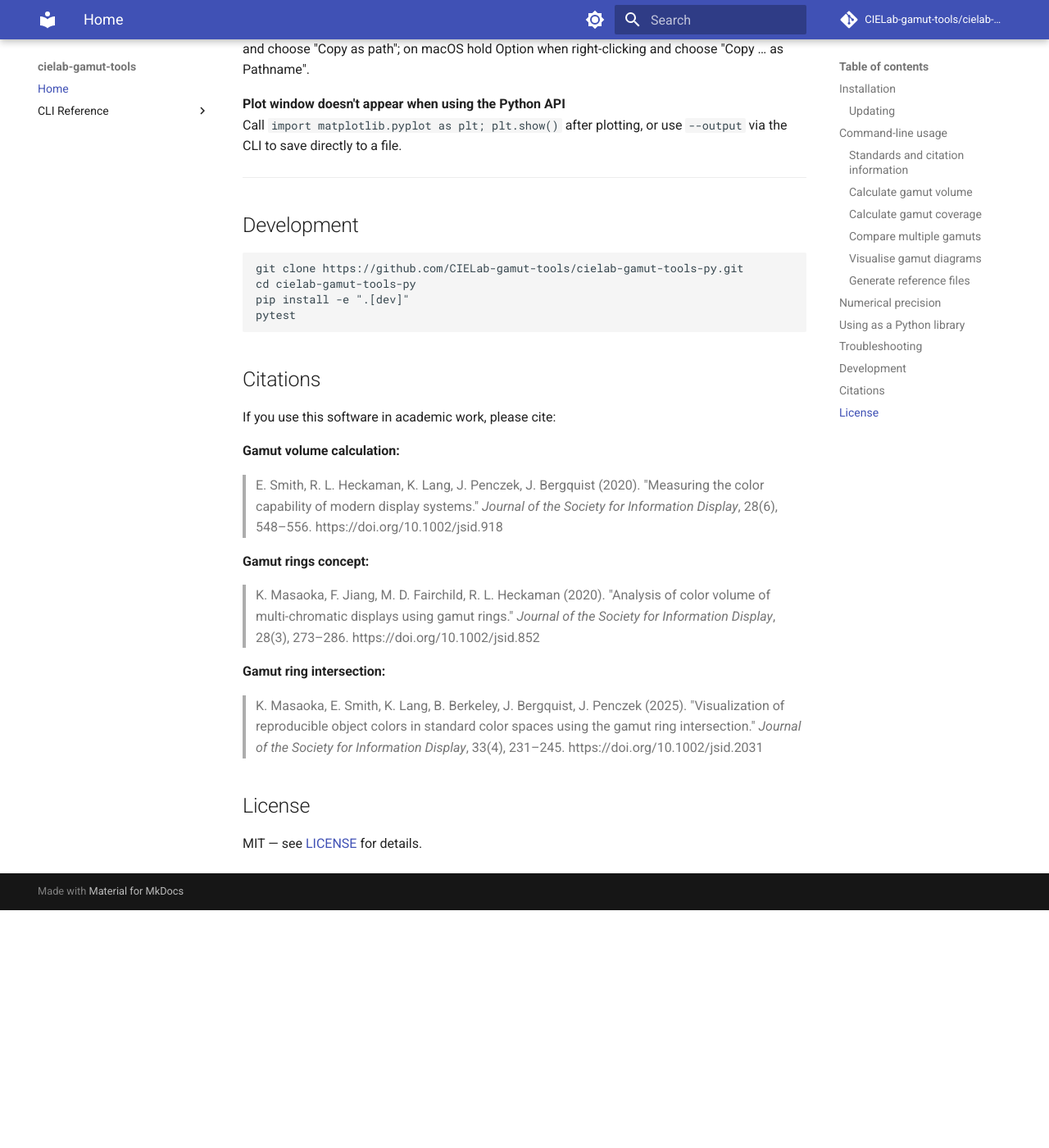
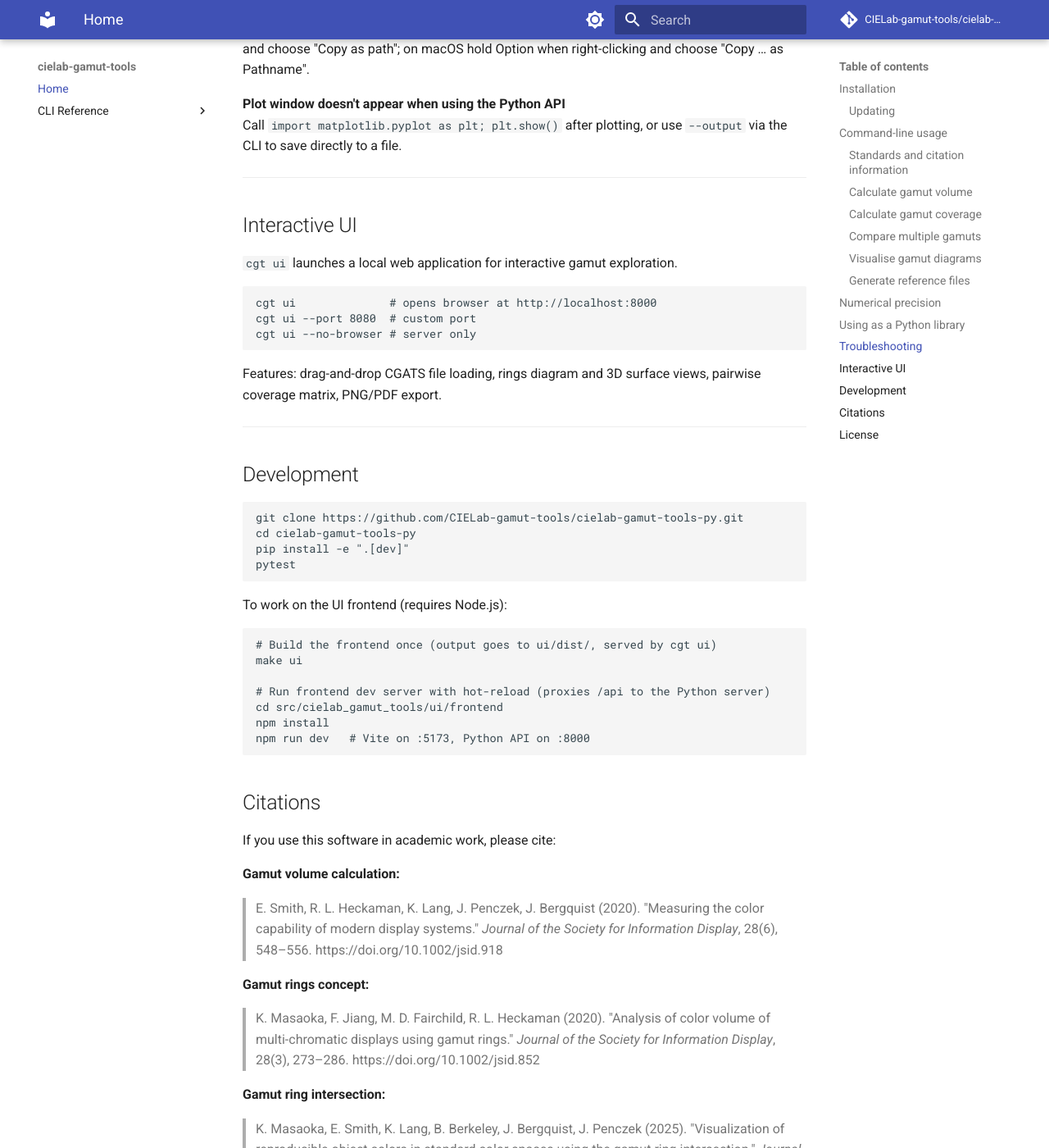
Before and after one commit to CIELab-gamut-tools/cielab-gamut-tools-py, an MkDocs documentation site: the page built from docs/index.md, in a window 1280 px wide and 1400 px high, scrolled down 5071 px. Shown: the whole window at 82% size. Built offline with MkDocs 1.6.1 and Material for MkDocs 9.7.7, drawn with Linux system fonts in a browser that asks for light colours; comment, search, counter and statistics services are not loaded; before the commit the page ends 6181 px from its top, so only the background shows below that.

````diff
--- a/README.md
+++ b/README.md
@@ -231,6 +231,21 @@
 
 ---
 
+## Interactive UI
+
+`cgt ui` launches a local web application for interactive gamut exploration.
+
+```bash
+cgt ui              # opens browser at http://localhost:8000
+cgt ui --port 8080  # custom port
+cgt ui --no-browser # server only
+```
+
+Features: drag-and-drop CGATS file loading, rings diagram and 3D surface views,
+pairwise coverage matrix, PNG/PDF export.
+
+---
+
 ## Development
 
 ```bash
@@ -238,6 +253,18 @@
 cd cielab-gamut-tools-py
 pip install -e ".[dev]"
 pytest
+```
+
+To work on the UI frontend (requires Node.js):
+
+```bash
+# Build the frontend once (output goes to ui/dist/, served by cgt ui)
+make ui
+
+# Run frontend dev server with hot-reload (proxies /api to the Python server)
+cd src/cielab_gamut_tools/ui/frontend
+npm install
+npm run dev   # Vite on :5173, Python API on :8000
 ```
 
 ## Citations
--- a/pyproject.toml
+++ b/pyproject.toml
@@ -74,6 +74,9 @@
 
 [tool.hatch.build.targets.wheel]
 packages = ["src/cielab_gamut_tools"]
+artifacts = [
+    "src/cielab_gamut_tools/ui/dist/**",
+]
 
 [tool.pytest.ini_options]
 testpaths = ["tests"]
````
Also changed, not shown: CLAUDE.md (+10 -0 lines), 2 other files.
